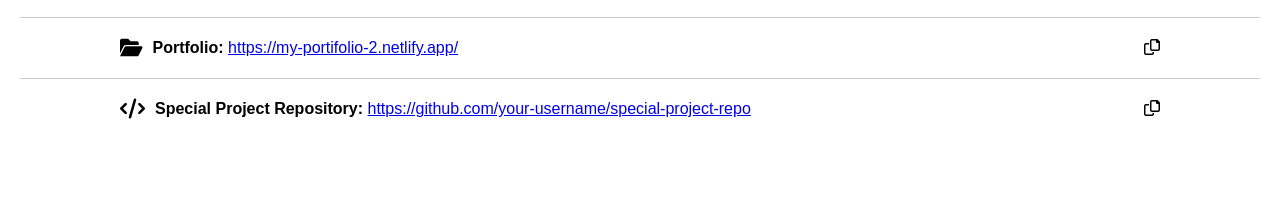
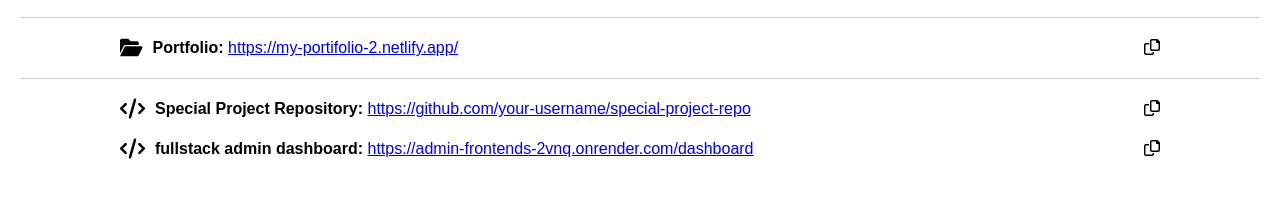
Before and after one commit to Gizaw-Agodo/fast-load, a plain HTML site: page index.html in a window 1280 px wide. Shown: the part 192-390 px from the top of the page. Drawn offline with Linux system fonts and the light colour scheme.

Commit message:
Update index.html

```diff
--- a/index.html
+++ b/index.html
@@ -94,6 +94,19 @@
                 <i class="far fa-copy"></i>
             </span>
         </li>
+
+         <li>
+            <i class="fas fa-code icon"></i>
+            <div class="link-info">
+                <strong>fullstack admin dashboard:</strong>
+                <a href="https://admin-frontends-2vnq.onrender.com/dashboard" target="_blank">
+                   https://admin-frontends-2vnq.onrender.com/dashboard
+                </a>
+            </div>
+            <span class="copy-button" onclick="copyToClipboard('https://admin-frontends-2vnq.onrender.com/dashboard')">
+                <i class="far fa-copy"></i>
+            </span>
+        </li>
     </ul>
 
     <script>
```
